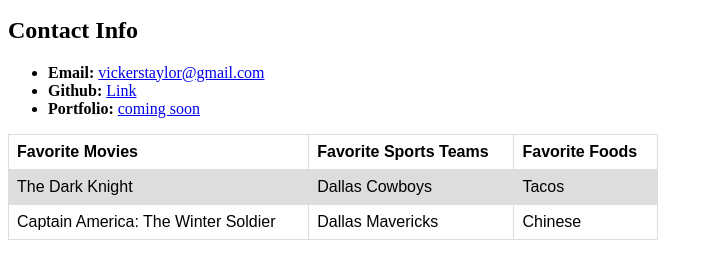
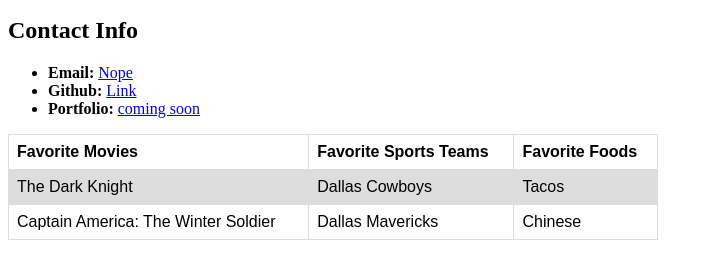
Before and after one commit to vickerstaylor/vickerstaylor.github.io, a plain HTML site: page index.html in a window 1280 px wide. Shown: the part 468-746 px from the top of the page, without its empty margins (0-713 px from the left). Drawn offline with Linux system fonts and the light colour scheme.

Commit message:
fixed page 2

```diff
--- a/index.html
+++ b/index.html
@@ -2,7 +2,7 @@
 <html lang="en-us">
 <head>
   <meta charset="UTF-8">
-  <title>Activity 1: Basic HTML Bio</title>
+  <title>Home</title>
   <style>
     table {
       font-family: arial, sans-serif;
@@ -39,7 +39,7 @@
     <aside id="contact-info">
       <h2>Contact Info</h2>
       <ul>
-        <li><strong>Email:</strong> <a href="vickerstaylor@gmail.com" target="_blank">vickerstaylor@gmail.com</a></li>
+        <li><strong>Email:</strong> <a href="#" target="_blank">Nope</a></li>
         <li><strong>Github:</strong> <a href="https://github.com/vickerstaylor" target="blank">Link</a></li>
         <li><strong>Portfolio:</strong> <a href="#">coming soon</a></li>
       </ul>
```
